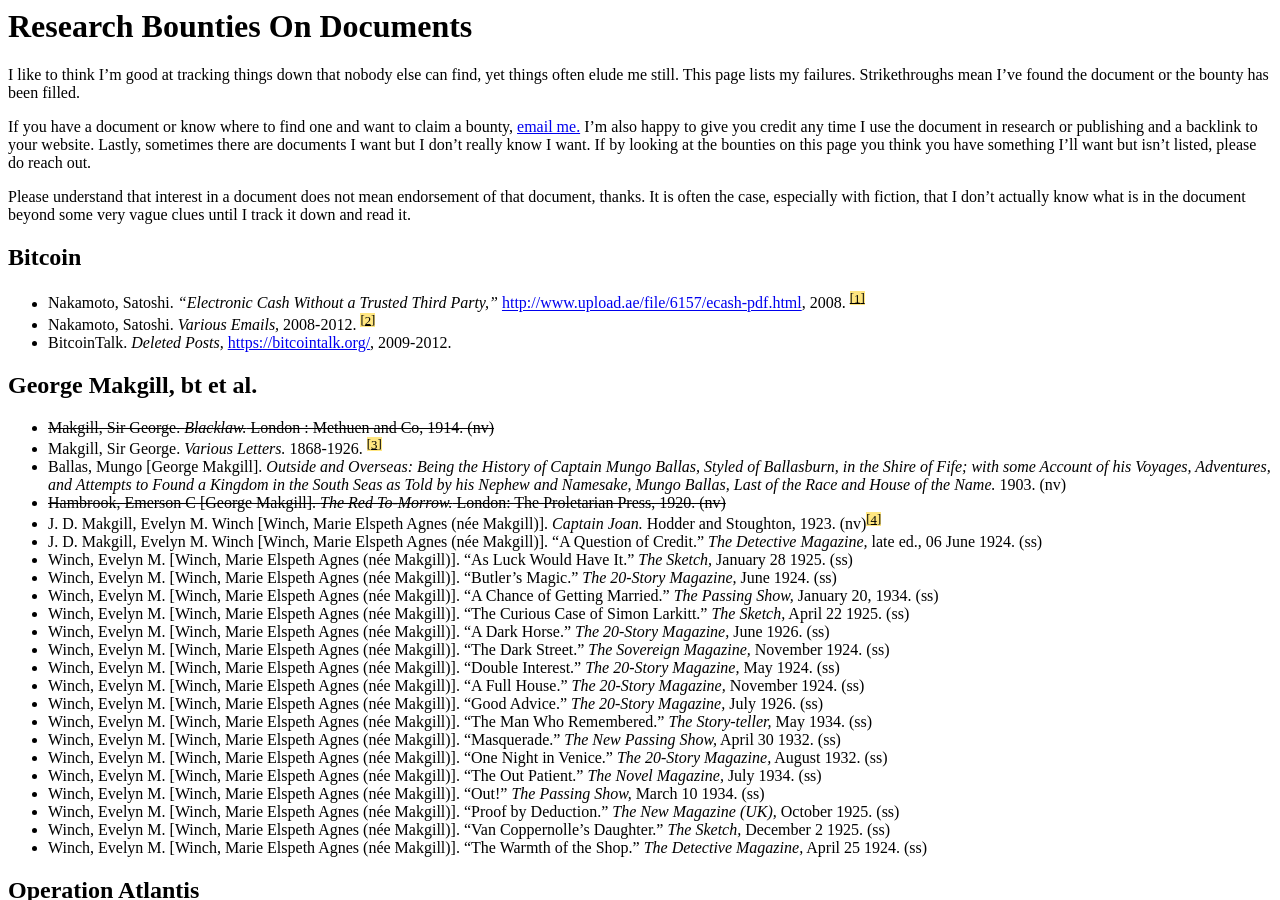
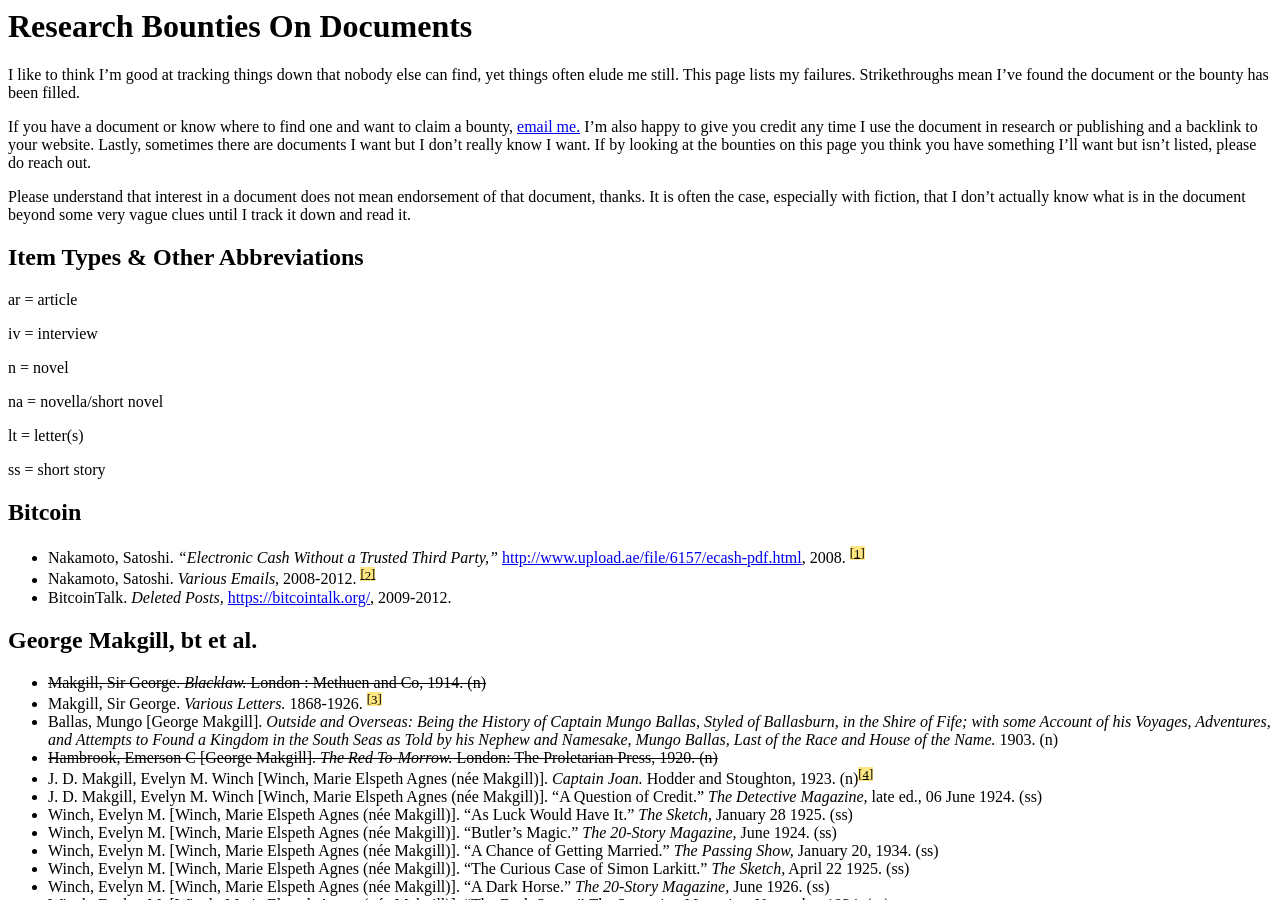
Before and after one commit to derykmakgill/website, a Jekyll site: the page built from research-bounties.md, in a window 1280 px wide and 900 px high. Built offline with Jekyll 4.4.1, drawn with Linux system fonts in a browser that asks for light colours.

Commit message:
Update research-bounties.md

```diff
--- a/research-bounties.md
+++ b/research-bounties.md
@@ -10,6 +10,20 @@
 
 Please understand that interest in a document does not mean endorsement of that document, thanks. It is often the case, especially with fiction, that I don't actually know what is in the document beyond some very vague clues until I track it down and read it.
 
+## Item Types & Other Abbreviations
+
+ar = article
+
+iv = interview
+
+n = novel
+
+na = novella/short novel
+
+lt = letter(s)
+
+ss = short story
+
 ## Bitcoin
 
 - Nakamoto, Satoshi. *"Electronic Cash Without a Trusted Third Party,"* [http://www.upload.ae/file/6157/ecash-pdf.html](http://www.upload.ae/file/6157/ecash-pdf.html), 2008.  <span class="footnote"><span class="fnHide"> (Footnote: </span>I was once played by someone trying to pass off a forgery as real and I was silly enough not to check the meta data first in my excitement. Fortunately I didn't lose money because the person who passed the document on wasn't aiming for that.<span class="fnHide">)</span></span>
@@ -18,11 +32,11 @@
 
 ## George Makgill, bt et al.
 
-- ~~Makgill, Sir George. *Blacklaw.* London : Methuen and Co, 1914. (nv)~~
+- ~~Makgill, Sir George. *Blacklaw.* London : Methuen and Co, 1914. (n)~~
 - Makgill, Sir George. *Various Letters.* 1868-1926. <span class="footnote"><span class="fnHide"> (Footnote: </span>If it is any help, I have read rumors that many of his papers were given to the Vatican...though one <a href="http://answers.google.com/answers/threadview/id/771994.html">researcher</a> reports finding a letter in an old M15 file in the London Metropolitan Archives, and the National Archives of Scotland are probably a place to start as well.<span class="fnHide">)</span></span>
-- Ballas, Mungo [George Makgill]. *Outside and Overseas: Being the History of Captain Mungo Ballas, Styled of Ballasburn, in the Shire of Fife; with some Account of his Voyages, Adventures, and Attempts to Found a Kingdom in the South Seas as Told by his Nephew and Namesake, Mungo Ballas, Last of the Race and House of the Name.* 1903. (nv)
-- ~~Hambrook, Emerson C [George Makgill]. *The Red To-Morrow.* London: The Proletarian Press, 1920. (nv)~~
-- J. D. Makgill, Evelyn M. Winch [Winch, Marie Elspeth Agnes (née Makgill)]. *Captain Joan.* Hodder and Stoughton, 1923. (nv)<span class="footnote"><span class="fnHide"> (Footnote: </span>Sir John Donald Alexander Arthur Makgill and Marie Elspeth Agnes Makgill were the son and daughter, respectively, of Sir. George Makgill, hence their inclusion in the George Makgill label. My initial interest in them was to learn more about George Makgill himself, but I've found they stand well on their own, especially Marie who, under Evelyn Winch, was apparently quite popular in her day.<span class="fnHide">)</span></span>
+- Ballas, Mungo [George Makgill]. *Outside and Overseas: Being the History of Captain Mungo Ballas, Styled of Ballasburn, in the Shire of Fife; with some Account of his Voyages, Adventures, and Attempts to Found a Kingdom in the South Seas as Told by his Nephew and Namesake, Mungo Ballas, Last of the Race and House of the Name.* 1903. (n)
+- ~~Hambrook, Emerson C [George Makgill]. *The Red To-Morrow.* London: The Proletarian Press, 1920. (n)~~
+- J. D. Makgill, Evelyn M. Winch [Winch, Marie Elspeth Agnes (née Makgill)]. *Captain Joan.* Hodder and Stoughton, 1923. (n)<span class="footnote"><span class="fnHide"> (Footnote: </span>Sir John Donald Alexander Arthur Makgill and Marie Elspeth Agnes Makgill were the son and daughter, respectively, of Sir. George Makgill, hence their inclusion in the George Makgill label. My initial interest in them was to learn more about George Makgill himself, but I've found they stand well on their own, especially Marie who, under Evelyn Winch, was apparently quite popular in her day.<span class="fnHide">)</span></span>
 - J. D. Makgill, Evelyn M. Winch [Winch, Marie Elspeth Agnes (née Makgill)]. "A Question of Credit." *The Detective Magazine,* late ed., 06 June 1924. (ss)
 - Winch, Evelyn M. [Winch, Marie Elspeth Agnes (née Makgill)]. "As Luck Would Have It." *The Sketch,* January 28 1925. (ss)
 - Winch, Evelyn M. [Winch, Marie Elspeth Agnes (née Makgill)]. "Butler's Magic." *The 20-Story Magazine,* June 1924. (ss)
```
